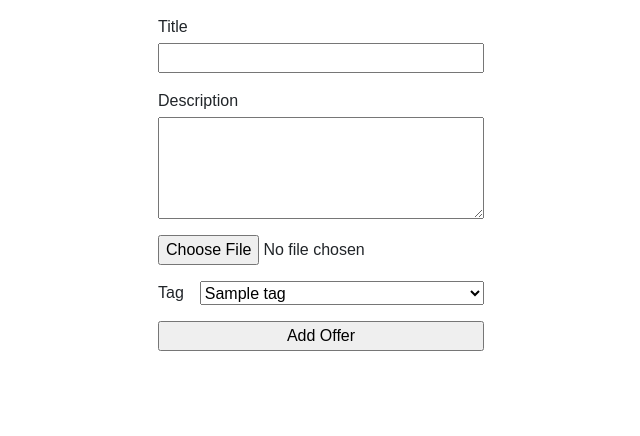
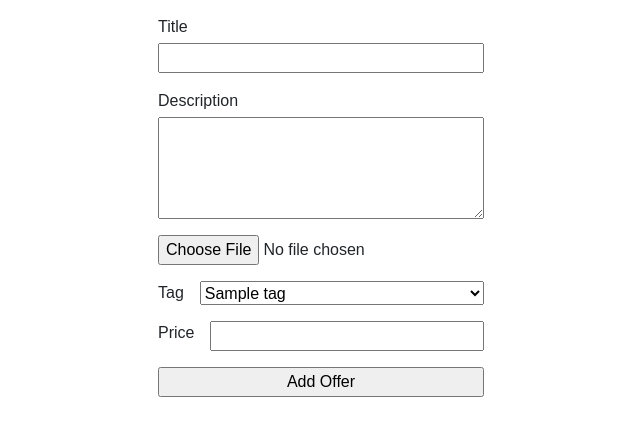
Before and after one commit to maxcutlyp/cits3403, a Flask app: page /add_offer in a window 1280 px wide. Shown: the part 169-605 px from the top of the page, without its empty margins (319-959 px from the left). Run offline with Flask 3, Linux system fonts and the light colour scheme; tables that the repository leaves empty hold one stand-in row (values such as "Sample post"); some libraries are stand-ins or nearby versions.

Commit message:
add price input for forms and fixed redirects

```diff
--- a/app/forms.py
+++ b/app/forms.py
@@ -1,5 +1,5 @@
 from flask_wtf import FlaskForm
-from wtforms import EmailField, StringField, SubmitField, PasswordField, TextAreaField, FileField, SelectField
+from wtforms import EmailField, StringField, SubmitField, PasswordField, TextAreaField, FileField, SelectField, IntegerField
 from wtforms.validators import InputRequired, EqualTo
 from wtforms.validators import DataRequired
 from flask_wtf.file import FileField, FileRequired, FileAllowed
@@ -40,5 +40,6 @@ class OfferForm(FlaskForm):
     description = TextAreaField('Description', validators=[DataRequired()])
     image = FileField('Image', validators=[FileAllowed(['jpg', 'png', 'webp'], 'Images only!')])
     # form_path = StringField('Form Path') # er, later a selection of different types, not an MVP feature
+    price = IntegerField('Price', validators=[DataRequired()])
     tag = SelectField('Tag')
     submit = SubmitField('Add Offer')
--- a/app/routes.py
+++ b/app/routes.py
@@ -258,14 +258,14 @@ def add_offer():
             description=form.description.data,
             image_path=filepath,
             # form_path=form.form_path.data
-            min_price=0.0,
+            min_price=form.price.data,
             max_price=0.0, #SET LATER
             tag_id=form.tag.data
         )
         db.session.add(offer)
         db.session.commit()
         flask.flash('Your offer has been created!', 'success')
-        return flask.redirect(flask.url_for('gallery'))
+        return flask.redirect(flask.url_for('my_gallery'))
     return flask.render_template('add_offer.html', title='Add Offer', form=form, tags=tag_list)
 
 @app.route('/edit_details', methods=['GET', 'POST'])
--- a/app/templates/add_offer.html
+++ b/app/templates/add_offer.html
@@ -32,6 +32,10 @@
             {{ form.tag.label }}
             {{ form.tag() }}
         </div>
+        <div class="inline">
+            {{ form.price.label }}
+            {{ form.price() }}
+        </div>
         <div>
             {{ form.submit() }}
         </div>
```
